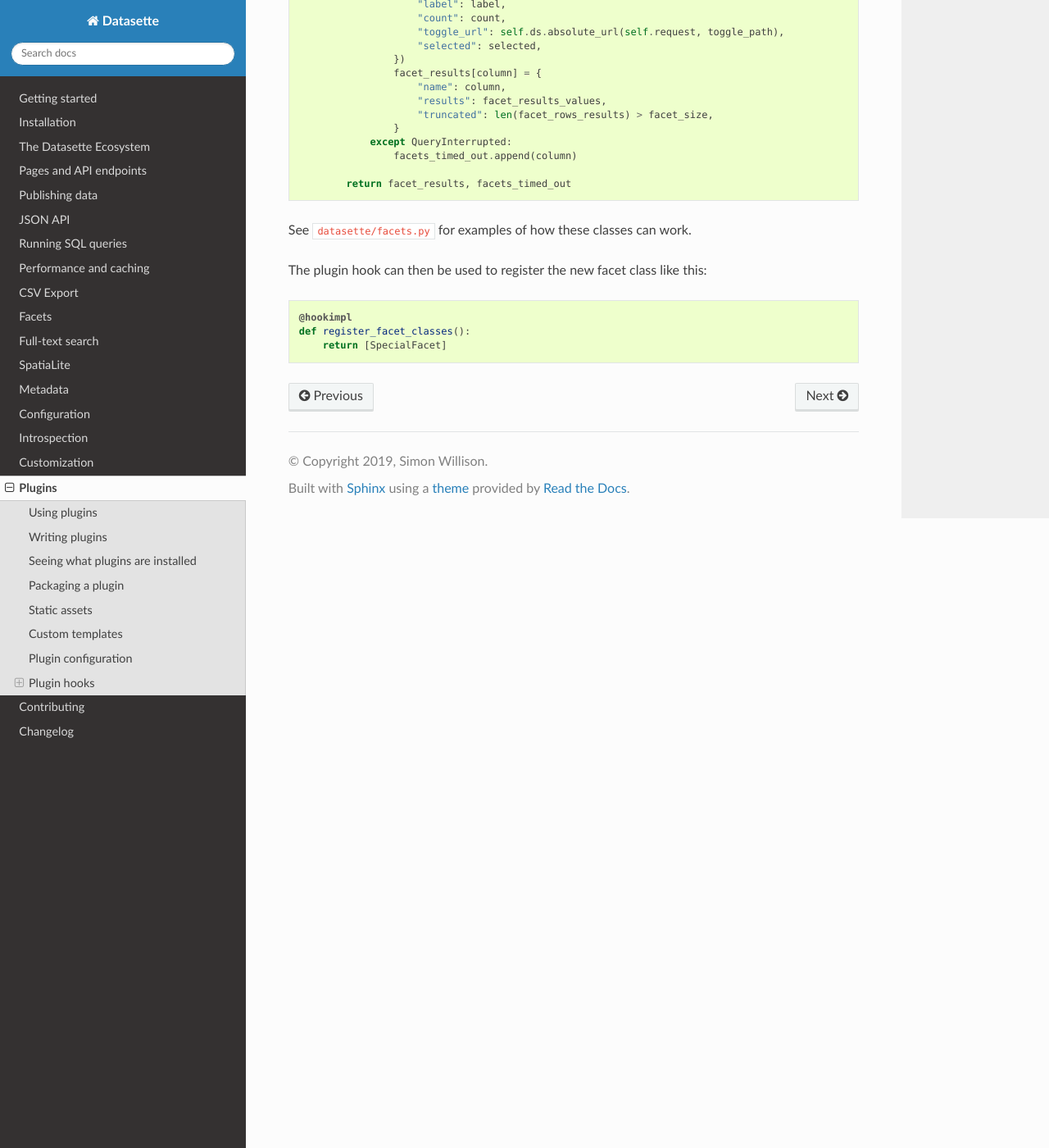
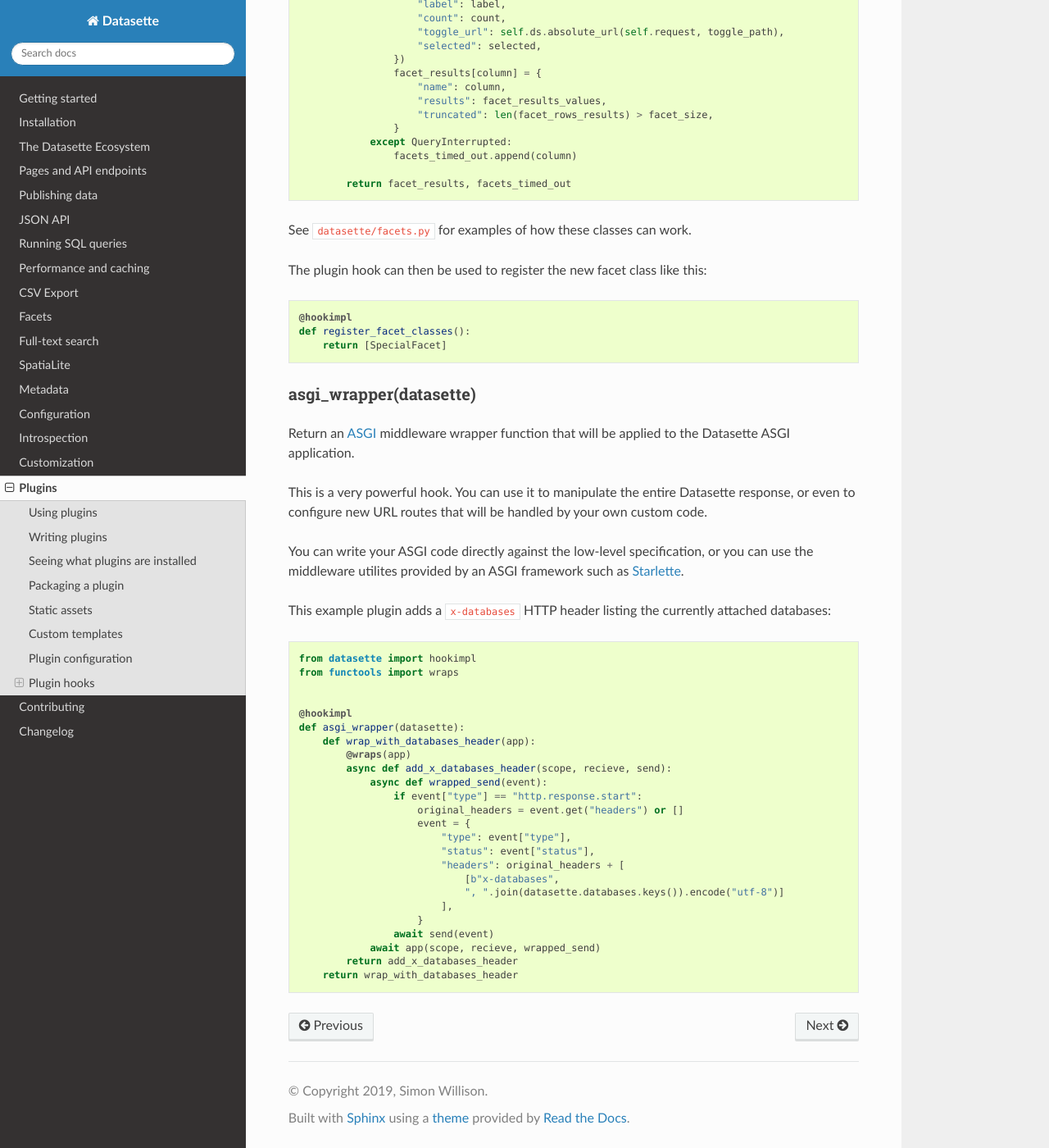
Before and after one commit to simonw/datasette, a Sphinx documentation site: the page built from docs/plugins.rst, in a window 1280 px wide and 1400 px high, scrolled down 13198 px. Shown: the whole window at 82% size. Built offline with Sphinx 7.4.7 and the Read the Docs theme 2.0.0, drawn with Linux system fonts in a browser that asks for light colours.

Commit message:
Added asgi_wrapper plugin hook, closes #520

```diff
--- a/docs/plugins.rst
+++ b/docs/plugins.rst
@@ -666,3 +666,44 @@
     @hookimpl
     def register_facet_classes():
         return [SpecialFacet]
+
+
+.. _plugin_asgi_wrapper:
+
+asgi_wrapper(datasette)
+~~~~~~~~~~~~~~~~~~~~~~~
+
+Return an `ASGI <https://asgi.readthedocs.io/>`__ middleware wrapper function that will be applied to the Datasette ASGI application.
+
+This is a very powerful hook. You can use it to manipulate the entire Datasette response, or even to configure new URL routes that will be handled by your own custom code.
+
+You can write your ASGI code directly against the low-level specification, or you can use the middleware utilites provided by an ASGI framework such as `Starlette <https://www.starlette.io/middleware/>`__.
+
+This example plugin adds a ``x-databases`` HTTP header listing the currently attached databases:
+
+.. code-block:: python
+
+    from datasette import hookimpl
+    from functools import wraps
+
+
+    @hookimpl
+    def asgi_wrapper(datasette):
+        def wrap_with_databases_header(app):
+            @wraps(app)
+            async def add_x_databases_header(scope, recieve, send):
+                async def wrapped_send(event):
+                    if event["type"] == "http.response.start":
+                        original_headers = event.get("headers") or []
+                        event = {
+                            "type": event["type"],
+                            "status": event["status"],
+                            "headers": original_headers + [
+                                [b"x-databases",
+                                ", ".join(datasette.databases.keys()).encode("utf-8")]
+                            ],
+                        }
+                    await send(event)
+                await app(scope, recieve, wrapped_send)
+            return add_x_databases_header
+        return wrap_with_databases_header
```
Also changed, not shown: 4 other files.
